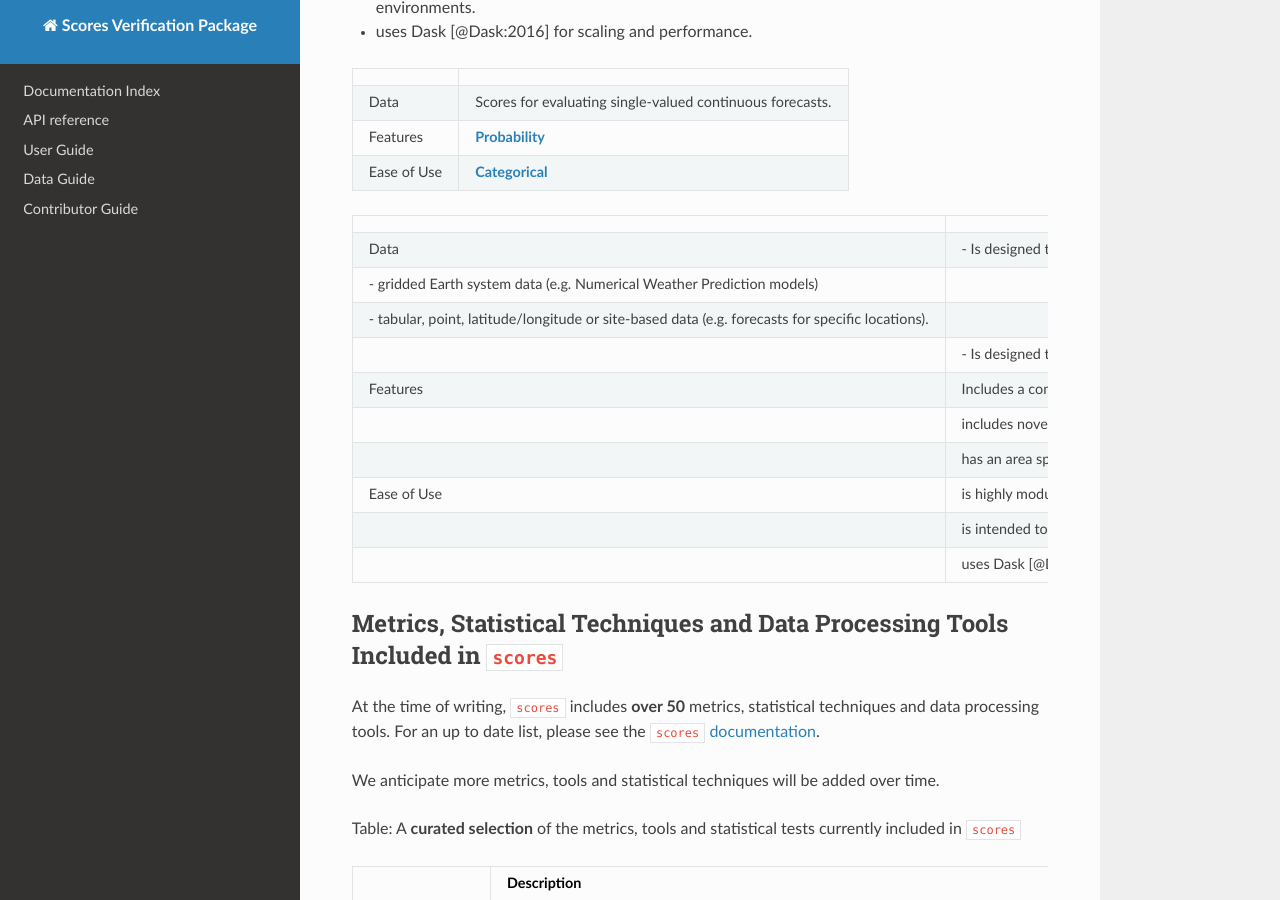
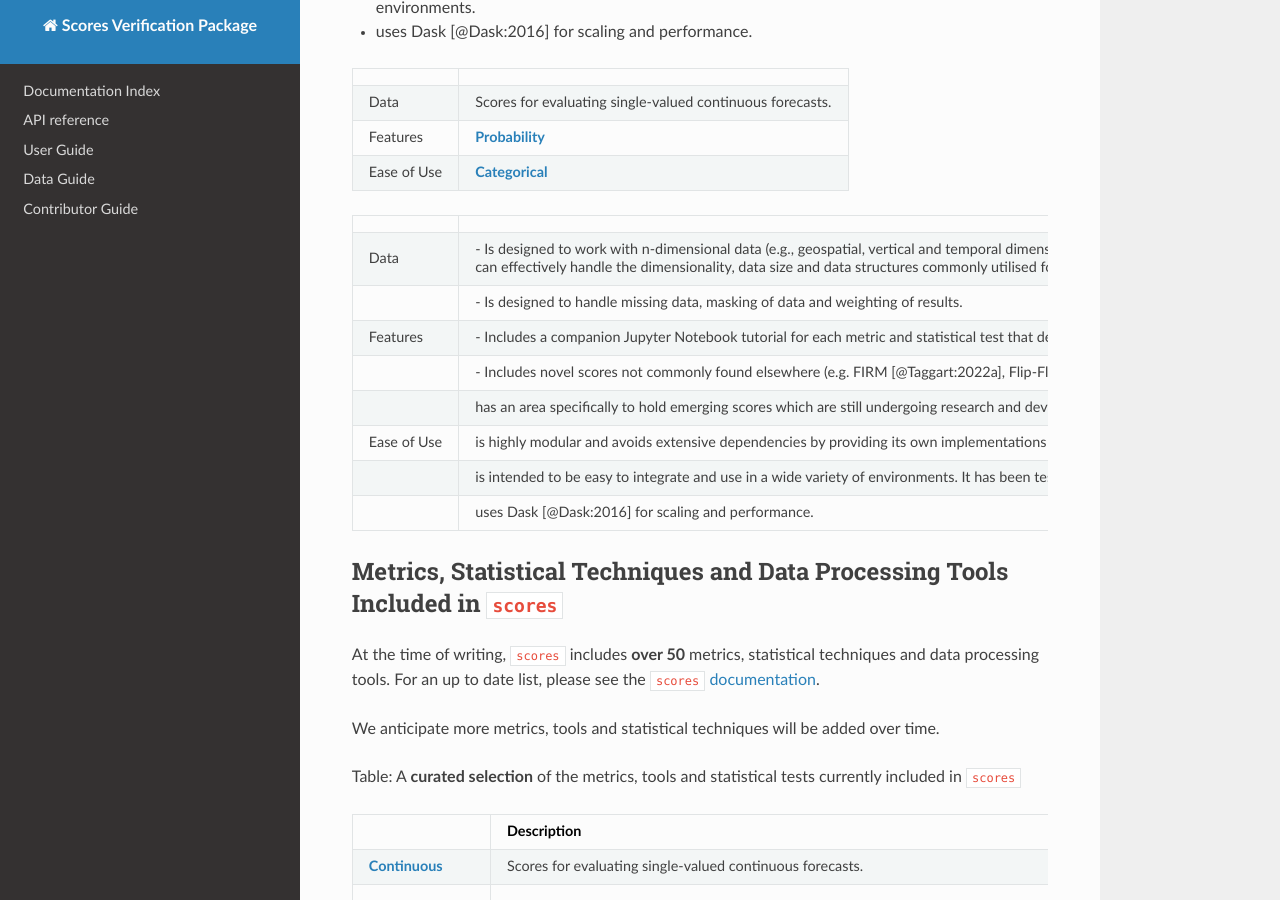
Before and after one commit to nci/scores, an MkDocs documentation site: the page built from docs/paper.md, in a window 1280 px wide and 900 px high, scrolled down 1440 px. Built offline with MkDocs 1.6.1, drawn with Linux system fonts in a browser that asks for light colours; nearby versions of some CDN libraries.

Commit message:
Dot point in table tweaking
Signed-off-by: Stephanie Chong <168800785+Steph-Chong@users.noreply.github.com>

```diff
--- a/docs/paper.md
+++ b/docs/paper.md
@@ -70,12 +70,10 @@ In order to meet the needs of researchers, `scores`:
 
 |             |                                                                                     |
 |-------------|-------------------------------------------------------------------------------------|
-| Data        | - Is designed to work with n-dimensional data (e.g., geospatial, vertical and temporal dimensions) for both point-based and gridded data. `scores` can effectively handle the dimensionality, data size and data structures commonly utilised for:
-  - gridded Earth system data (e.g. Numerical Weather Prediction models)
-  - tabular, point, latitude/longitude or site-based data (e.g. forecasts for specific locations). |
+| Data        | - Is designed to work with n-dimensional data (e.g., geospatial, vertical and temporal dimensions) for both point-based and gridded data. `scores` can effectively handle the dimensionality, data size and data structures commonly utilised for: gridded Earth system data (e.g. Numerical Weather Prediction models) tabular, point, latitude/longitude or site-based data (e.g. forecasts for specific locations). |
 |             | - Is designed to handle missing data, masking of data and weighting of results. |
-| Features    | Includes a companion Jupyter Notebook tutorial for each metric and statistical test that demonstrates its use in practice. |
-|             | includes novel scores not commonly found elsewhere (e.g. FIRM [@Taggart:2022a], Flip-Flop Index [@Griffiths:2019; @griffiths2021circular]). |
+| Features    | - Includes a companion Jupyter Notebook tutorial for each metric and statistical test that demonstrates its use in practice. |
+|             | - Includes novel scores not commonly found elsewhere (e.g. FIRM [@Taggart:2022a], Flip-Flop Index [@Griffiths:2019; @griffiths2021circular]). |
 |             | has an area specifically to hold emerging scores which are still undergoing research and development. This provides a clear mechanism for people to share, access and collaborate on new scores, and be able to easily re-use versioned implementations of those scores. |
 | Ease of Use | is highly modular and avoids extensive dependencies by providing its own implementations where relevant. |
 |             | is intended to be easy to integrate and use in a wide variety of environments. It has been tested and used on workstations, servers and in high performance computing (supercomputing) environments. |
```
